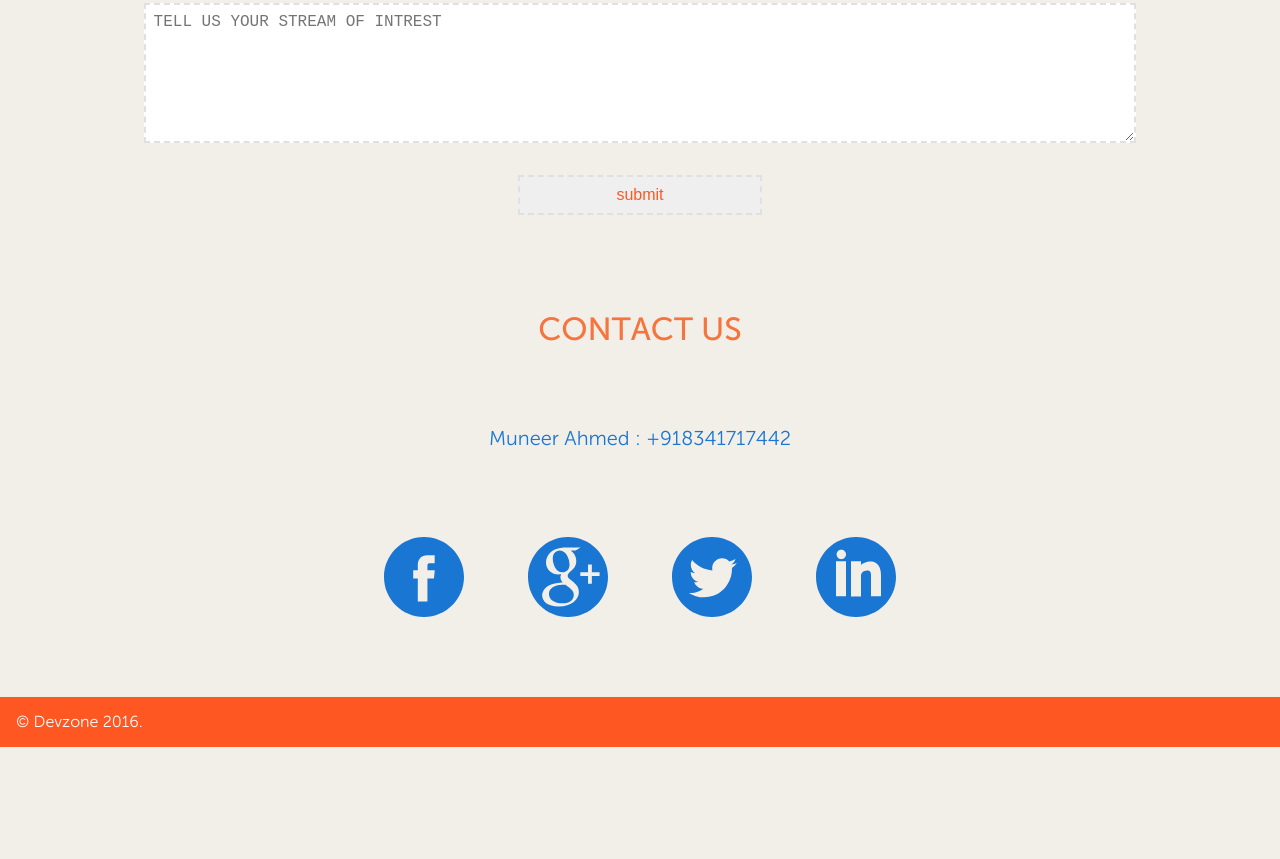
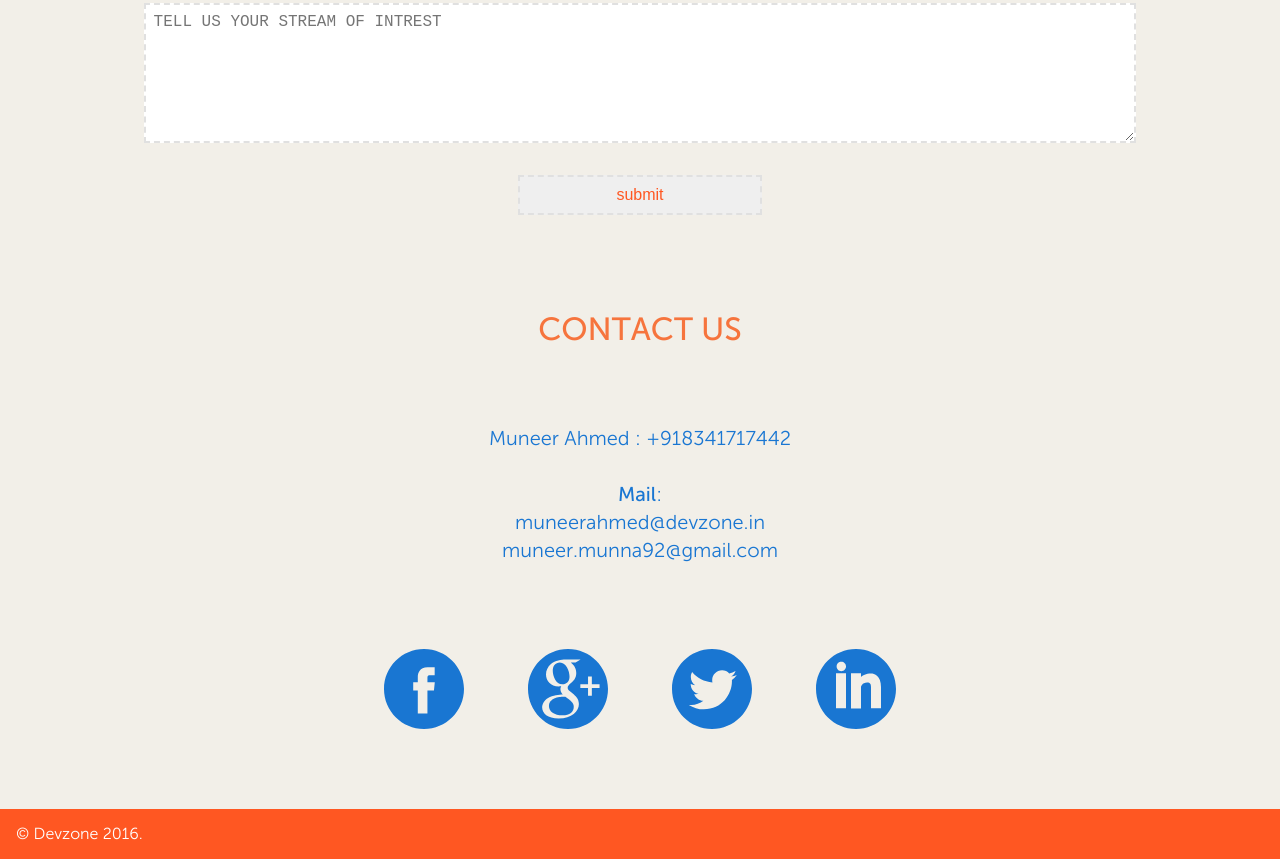
Before and after one commit to devzone-offical/devzone-offical.github.io, a plain HTML site: page index.html in a window 1280 px wide. Shown: the part 3302-4161 px from the top of the page. Before the commit the page ends 4049 px from the top, so only its background shows below. Drawn offline with Linux system fonts and the light colour scheme.

Commit message:
contact updates

```diff
--- a/index.html
+++ b/index.html
@@ -130,7 +130,7 @@ believing that serving the best is best policy, we strive hard to bring the smil
                 </div>
                 <div class="content" id="contact">
                   <h1>CONTACT US</h1>
-			<p>Muneer Ahmed : +918341717442</p>
+			<p>Muneer Ahmed : +918341717442 <br><br><b>Mail</b>:<br>muneerahmed@devzone.in<br>muneer.munna92@gmail.com</p>
                     <div class="social">
                         <a target="_blank" href="https://www.facebook.com/DEV-ZONE-1541624786135815/" style="background-image:url(assets/images/facebook.svg)"></a>
                         <a target="_blank" href="https://plus.google.com/" style="background-image:url(assets/images/gplus.svg)"></a>
```
